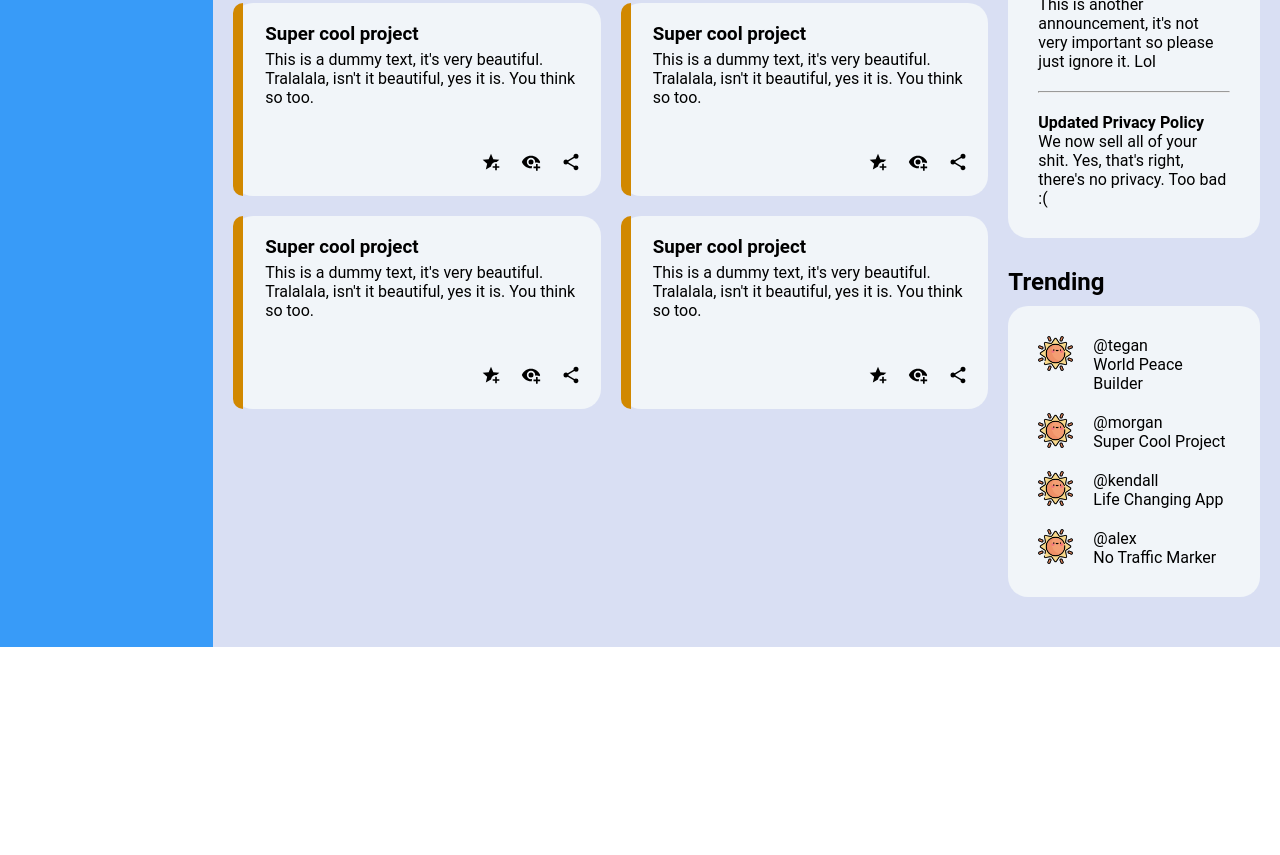
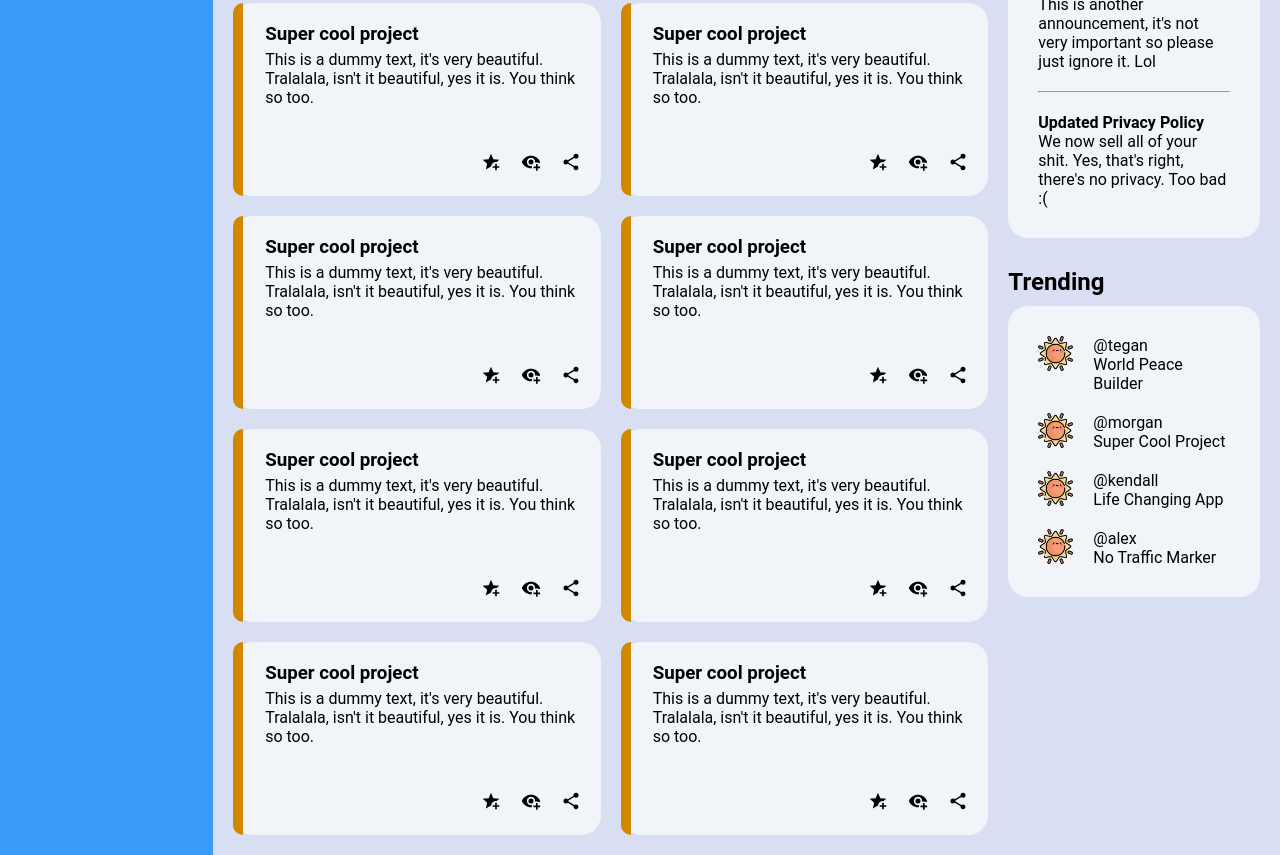
Before and after one commit to TineMSPetersen/admin-dashboard, a plain HTML site: page index.html in a window 1280 px wide. Shown: the part 442-1297 px from the top of the page. Before the commit the page ends 1089 px from the top, so only its background shows below. Drawn offline with Linux system fonts and the light colour scheme.

Commit message:
Add more projects

```diff
--- a/index.html
+++ b/index.html
@@ -163,6 +163,66 @@
               </nav>
             </div>
           </article>
+          <article class="project">
+            <div class="line"></div>
+            <div class="wrapper">
+              <h3>Super cool project</h3>
+              <p>This is a dummy text, it's very beautiful. Tralalala, isn't it beautiful, yes it is. You think so too.
+              </p>
+              <nav class="project__actions">
+                <ul>
+                  <li><img src="/images/star-plus.svg" class="small-icon" alt="star icon"></li>
+                  <li><img src="/images/eye-plus.svg" alt="eye icon" class="small-icon"></li>
+                  <li><img src="/images/share-variant.svg" alt="share icon" class="small-icon"></li>
+                </ul>
+              </nav>
+            </div>
+          </article>
+          <article class="project">
+            <div class="line"></div>
+            <div class="wrapper">
+              <h3>Super cool project</h3>
+              <p>This is a dummy text, it's very beautiful. Tralalala, isn't it beautiful, yes it is. You think so too.
+              </p>
+              <nav class="project__actions">
+                <ul>
+                  <li><img src="/images/star-plus.svg" class="small-icon" alt="star icon"></li>
+                  <li><img src="/images/eye-plus.svg" alt="eye icon" class="small-icon"></li>
+                  <li><img src="/images/share-variant.svg" alt="share icon" class="small-icon"></li>
+                </ul>
+              </nav>
+            </div>
+          </article>
+          <article class="project">
+            <div class="line"></div>
+            <div class="wrapper">
+              <h3>Super cool project</h3>
+              <p>This is a dummy text, it's very beautiful. Tralalala, isn't it beautiful, yes it is. You think so too.
+              </p>
+              <nav class="project__actions">
+                <ul>
+                  <li><img src="/images/star-plus.svg" class="small-icon" alt="star icon"></li>
+                  <li><img src="/images/eye-plus.svg" alt="eye icon" class="small-icon"></li>
+                  <li><img src="/images/share-variant.svg" alt="share icon" class="small-icon"></li>
+                </ul>
+              </nav>
+            </div>
+          </article>
+          <article class="project">
+            <div class="line"></div>
+            <div class="wrapper">
+              <h3>Super cool project</h3>
+              <p>This is a dummy text, it's very beautiful. Tralalala, isn't it beautiful, yes it is. You think so too.
+              </p>
+              <nav class="project__actions">
+                <ul>
+                  <li><img src="/images/star-plus.svg" class="small-icon" alt="star icon"></li>
+                  <li><img src="/images/eye-plus.svg" alt="eye icon" class="small-icon"></li>
+                  <li><img src="/images/share-variant.svg" alt="share icon" class="small-icon"></li>
+                </ul>
+              </nav>
+            </div>
+          </article>
         </div>
       </section>
 
```
